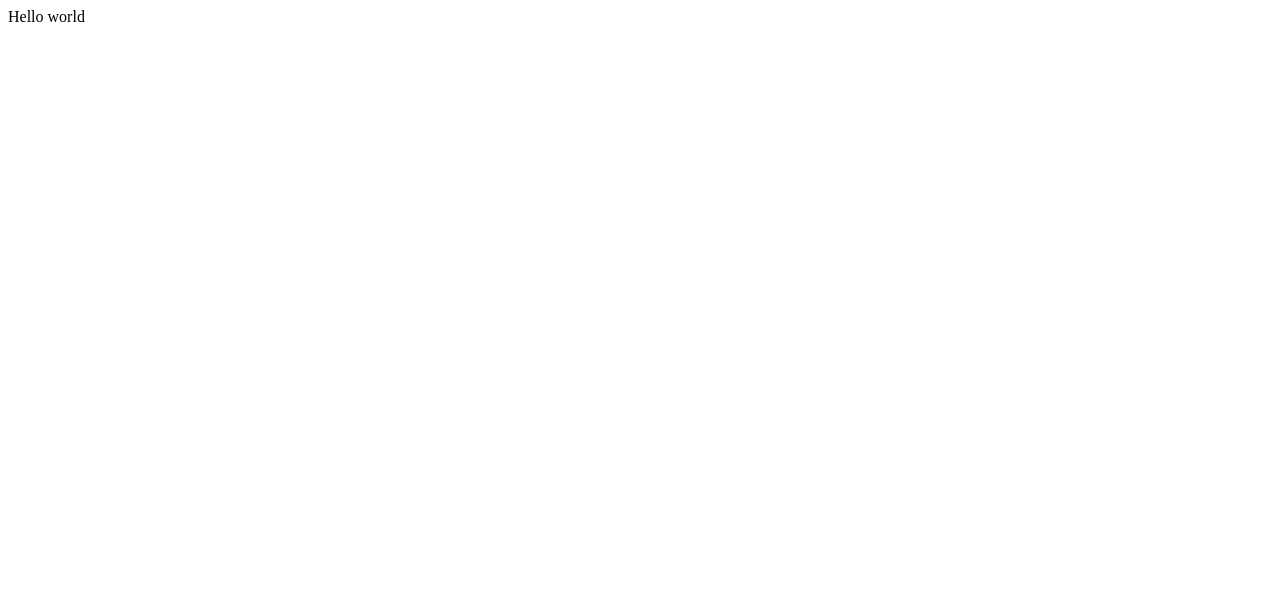
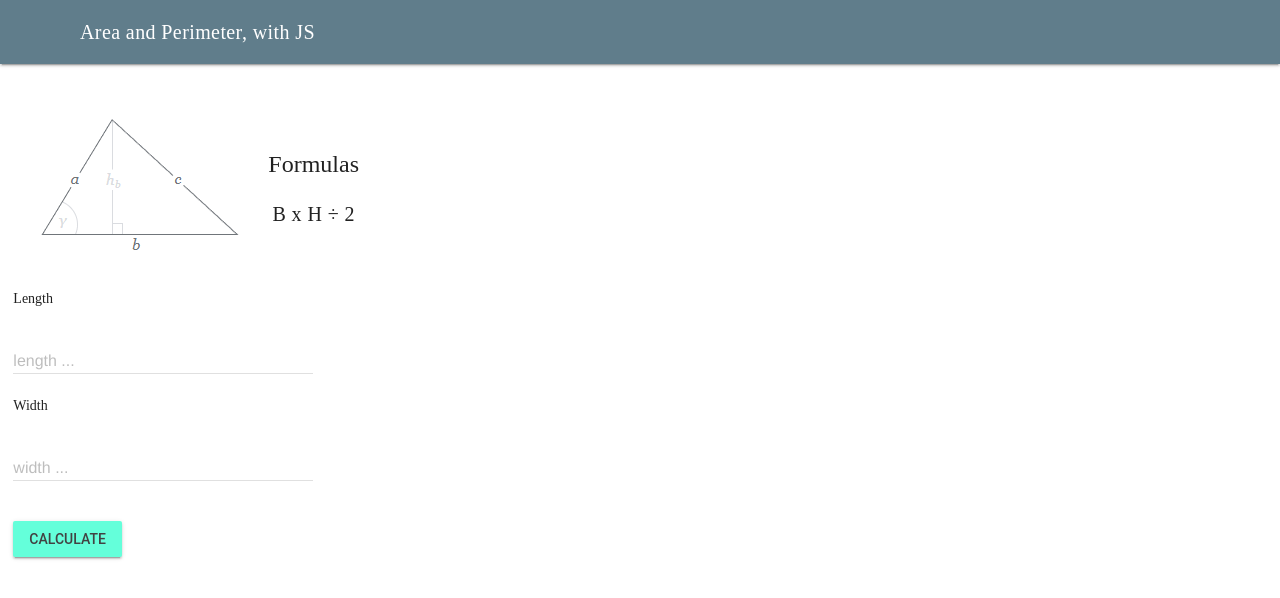
Before and after one commit to zaida-hammel/ICS2O-Unit2-04-HTML, a plain HTML site: page index.html in a window 1280 px wide. Drawn offline with nearby package versions, Linux system fonts and the light colour scheme.

Commit message:
added content

```diff
--- /dev/null
+++ b/css/style.css
@@ -0,0 +1,26 @@
+/* Created by: Zaida Hammel
+* Created on: March 2022
+* This file contains the CSS for index.html
+*/
+
+.mdl-layout__content {
+  padding-left: 10pt;
+  padding-right: 10pt;
+  padding-top: 10pt;
+}
+
+h4 {
+  font-family: 'Times New Roman', serif;
+}
+
+h5 {
+  font-family: 'Times New Roman', serif;
+}
+
+.mdl-layout-title {
+  font-family: 'Times New Roman', serif;
+}
+
+p{
+  font-family: 'Times New Roman', serif;
+}
--- a/index.html
+++ b/index.html
@@ -2,12 +2,87 @@
 <html>
   <head>
     <meta charset="utf-8">
-    <meta name="viewport" content="width=device-width">
-    <title>replit</title>
-    <link href="style.css" rel="stylesheet" type="text/css" />
+    <meta name="description" content="Area of a triangle, with JS">
+    <meta name="keywords" content="mths, ics2o">
+    <meta name="author" content="Zaida Hammel">
+    <meta name="viewport" content="width=device-width, initial-scale=1.0">
+    <link rel="apple-touch-icon" sizes="180x180" href="apple-touch-icon.png">
+    <link rel="icon" type="image/png" sizes="32x32" href="favicon-32x32.png">
+    <link rel="icon" type="image/png" sizes="16x16" href="favicon-16x16.png">
+    <link rel="manifest" href="site.webmanifest">
+    <link
+      rel="stylesheet"
+      href="https://fonts.googleapis.com/icon?family=Material+Icons"
+    />
+    <link rel="stylesheet"/>
+      <link rel="stylesheet" href="https://code.getmdl.io/1.3.0/material.blue_grey-teal.min.css" />
+    <link rel="stylesheet" href="./css/style.css">
+    <title>Area of a triangle, with JS</title>
   </head>
   <body>
-    Hello world
-    <script src="script.js"></script>
+    <script defer src="https://code.getmdl.io/1.3.0/material.min.js"></script>
+    <script src="./js/script.js"></script>
+    <div class="mdl-layout mdl-js-layout mdl-layout--fixed-header">
+      <header class="mdl-layout__header">
+        <div class="mdl-layout__header-row">
+          <span class="mdl-layout-title">Area and Perimeter, with JS</span>
+        </div>
+      </header>
+      <main class="mdl-layout__content">
+        <table>
+          <tr>
+            <th>
+              <img src="./images/triangle.png" alt="triangle" width="auto" height="auto" />
+            </th>
+            <th>
+              <h4>Formulas</h4>
+              <h5>B x H ÷ 2</h5>
+            </th>
+          </tr>
+        </table>
+        <!-- Simple Textfield -->
+        <form action="#">
+          <p>Length</p>
+          <div class="mdl-textfield mdl-js-textfield">
+            <input
+              class="mdl-textfield__input"
+              type="text"
+              pattern="-?[0-9]*(\.[0-9]+)?"
+              id="length-of-rectangle"
+            />
+            <label class="mdl-textfield__label" for="length-of-rectangle">length ...</label>
+            <span class="mdl-textfield__error">Input is not a number!</span>
+          </div>
+        </form>
+        <!-- Numeric Textfield -->
+        <form action="#">
+          <p>Width</p>
+          <div class="mdl-textfield mdl-js-textfield">
+            <input
+              class="mdl-textfield__input"
+              type="text"
+              pattern="-?[0-9]*(\.[0-9]+)?"
+              id="width-of-rectangle"
+            />
+            <label class="mdl-textfield__label" for="width-of-rectangle">width ...</label>
+            <span class="mdl-textfield__error">Input is not a number!</span>
+          </div>
+        </form>
+        <br>
+        <!-- Raised button with ripple -->
+        <button
+          class="mdl-button mdl-js-button mdl-button--raised mdl-js-ripple-effect mdl-button--accent"
+          onclick="calculate()"
+        >
+          Calculate
+        </button>
+        <br />
+        <p>
+          <div id="answers">
+            <div id="area"></div>
+          </div>
+        </p>
+      </main>
+    </div>
   </body>
 </html>
--- /dev/null
+++ b/js/script.js
@@ -0,0 +1,19 @@
+// Created by: Zaida Hammel
+// Created on: March 2022
+// This file contains the JS functions for index.html
+
+'use strict'
+/**
+ * This function calculates area of a triangle.
+ */
+function calculate () {
+  // input
+  const length = parseInt(document.getElementById('length-of-rectangle').value)
+  const width = parseInt(document.getElementById('width-of-rectangle').value)
+
+  // process
+  const area = length * width
+
+  // output
+  document.getElementById('area').innerHTML = 'Area is: ' + area + ' cm²'
+}
```
Also changed, not shown: android-chrome-192x192.png (added), android-chrome-512x512.png (added), apple-touch-icon.png (added), favicon-16x16.png (added), favicon-32x32.png (added), favicon.ico (added), images/triangle.png (added), script.js (deleted), style.css (deleted), 1 other file.
